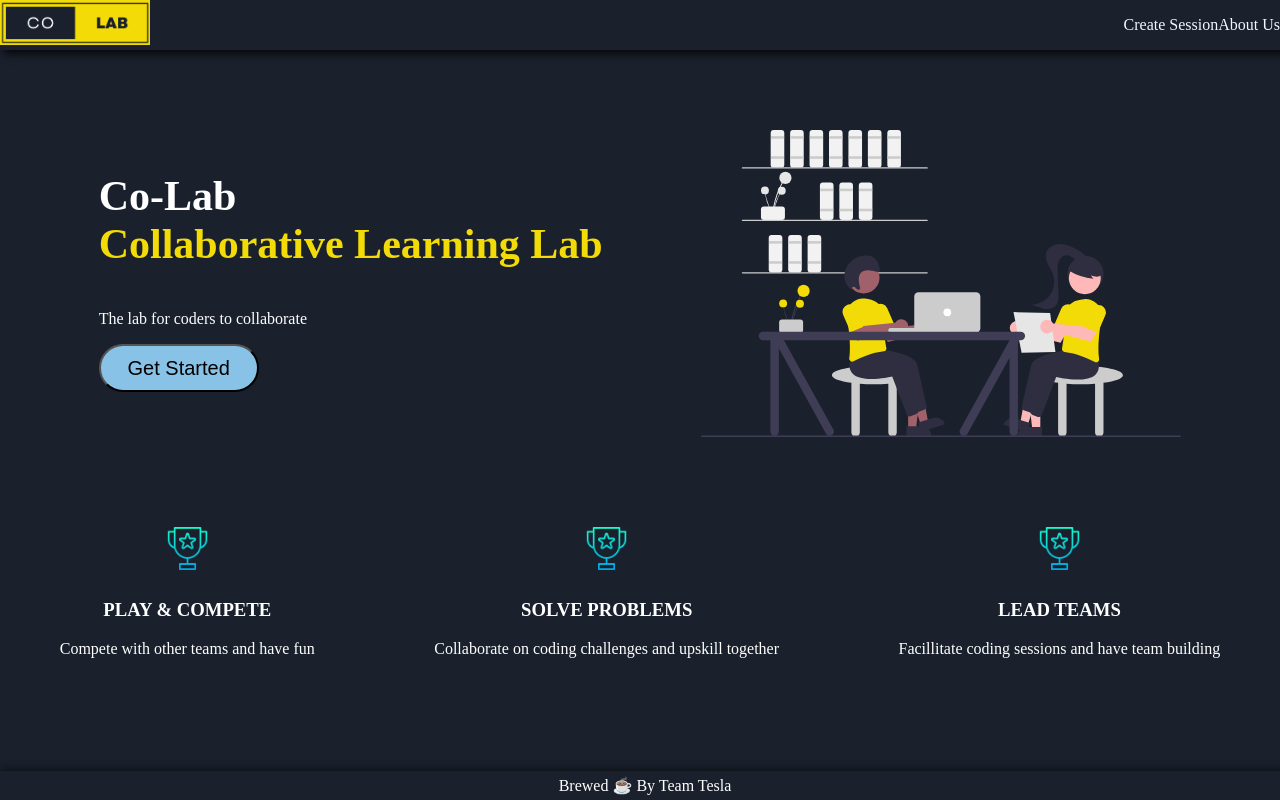
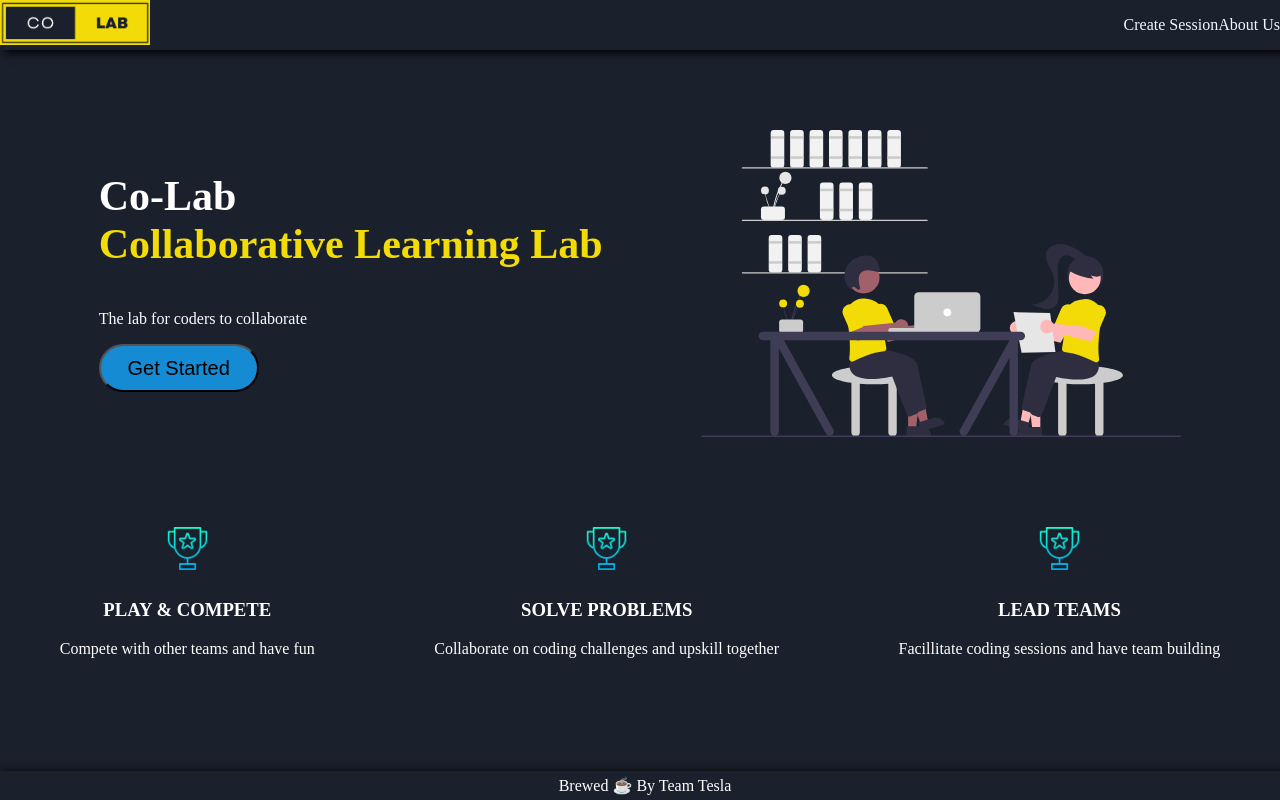
Before and after one commit to Tesla-Curiosity-Awards/CoLab-App, a React (Create React App) app in the folder frontend/co-lab/: page / in a window 1280 px wide. In both pictures the pointer is over the button "Get Started". Built offline with nearby package versions, Linux system fonts and the light colour scheme.

Commit message:
added hover

```diff
--- a/frontend/co-lab/src/pages/index/index.scss
+++ b/frontend/co-lab/src/pages/index/index.scss
@@ -31,5 +31,8 @@
             width: 10rem;
             height: 3rem;
         }
+        .btn-main:hover {
+            background-color: #158bd4;
+        }
     }
 }
```
